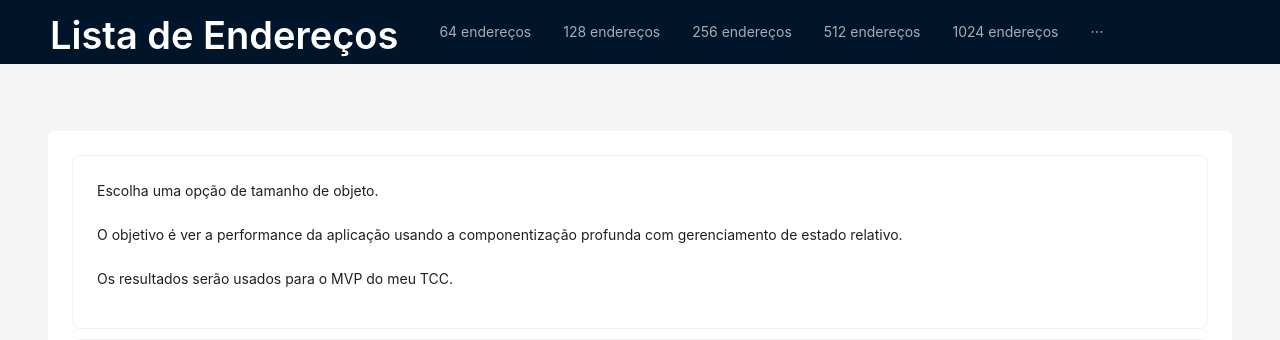
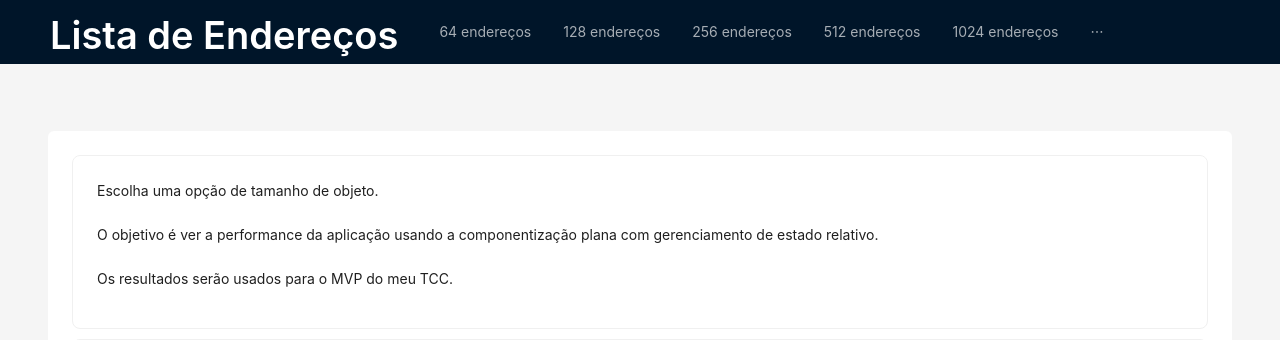
Before and after one commit to VitorComin/galeria-de-fotos-relativo, a React (Create React App) app: page / in a window 1280 px wide. Shown: the top 340 px of the page. Built offline with nearby package versions, Linux system fonts and the light colour scheme.

Commit message:
fixing text

```diff
--- a/src/pages/ContentPage/index.tsx
+++ b/src/pages/ContentPage/index.tsx
@@ -13,7 +13,7 @@ const ContentPage: React.FC<IContentPage> = ({ addressesList }) => {
           <br />
           <br />
           O objetivo é ver a performance da aplicação usando a componentização
-          profunda com gerenciamento de estado relativo.
+          plana com gerenciamento de estado relativo.
           <br />
           <br />
           Os resultados serão usados para o MVP do meu TCC.
```
